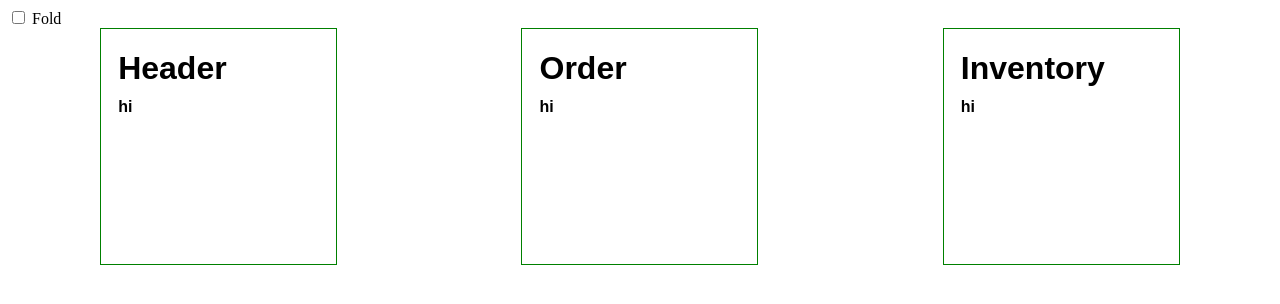
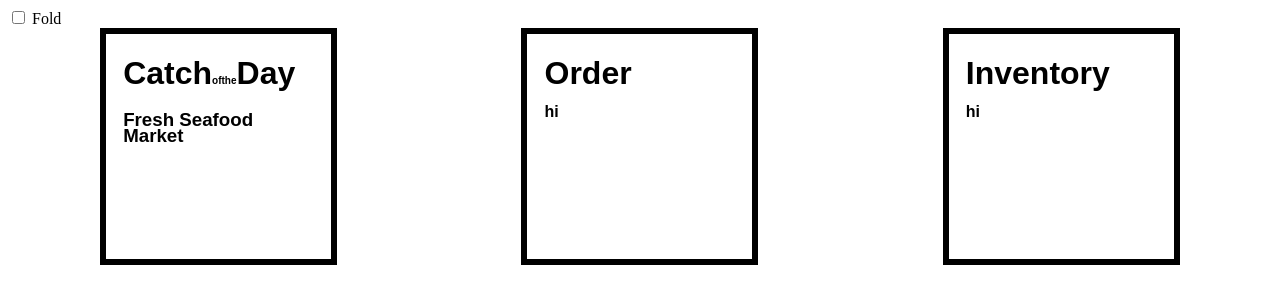
Before and after one commit to d-kang/catch-of-the-day-react-app, a React app: page / in a window 1280 px wide. Built offline with nearby package versions, Linux system fonts and the light colour scheme.

Commit message:
Change Header Into Stateless Functional Component

```diff
--- a/src/components/App.js
+++ b/src/components/App.js
@@ -9,7 +9,7 @@ export default class App extends React.Component {
     return (
       <div className="catch-of-the-day">
         <div className="menu">
-          <Header />
+          <Header tagline="Fresh Seafood Market" />
         </div>
         <Order />
         <Inventory />
--- a/src/components/Header.js
+++ b/src/components/Header.js
@@ -1,12 +1,19 @@
 import React from 'react';
 
-export default class Header extends React.Component {
-  render() {
+const Header = (props) => {
     return (
-      <div id="header">
-        <h1>Header</h1>
-        hi
-      </div>
+      <header className="top">
+        <h1>
+          Catch
+          <span className="ofThe">
+            <span className="of">of</span>
+            <span className="the">the</span>
+          </span>
+          Day
+        </h1>
+        <h3 className="tagline"><span>{props.tagline}</span></h3>
+      </header>
     )
-  }
 }
+
+export default Header;
--- a/src/css-other/style.css
+++ b/src/css-other/style.css
@@ -7,16 +7,20 @@
 	height: 100%;
 	width: 100%;
 }*/
-#inventory, #header, #order{
+#inventory, .top, #order{
 	width: 237px;
 	height: 237px;
-	border: solid 6px black;
+
 	padding: 10px 17px;
 	font-family: arial, sans-serif;
 	font-weight:  600;
 	line-height: 105%;
 	box-sizing: border-box;
-  border: 1px solid green ;
+  border: solid 6px black;
+}
+
+.ofThe {
+  font-size: 10px;
 }
 
 .catch-of-the-day{
```
